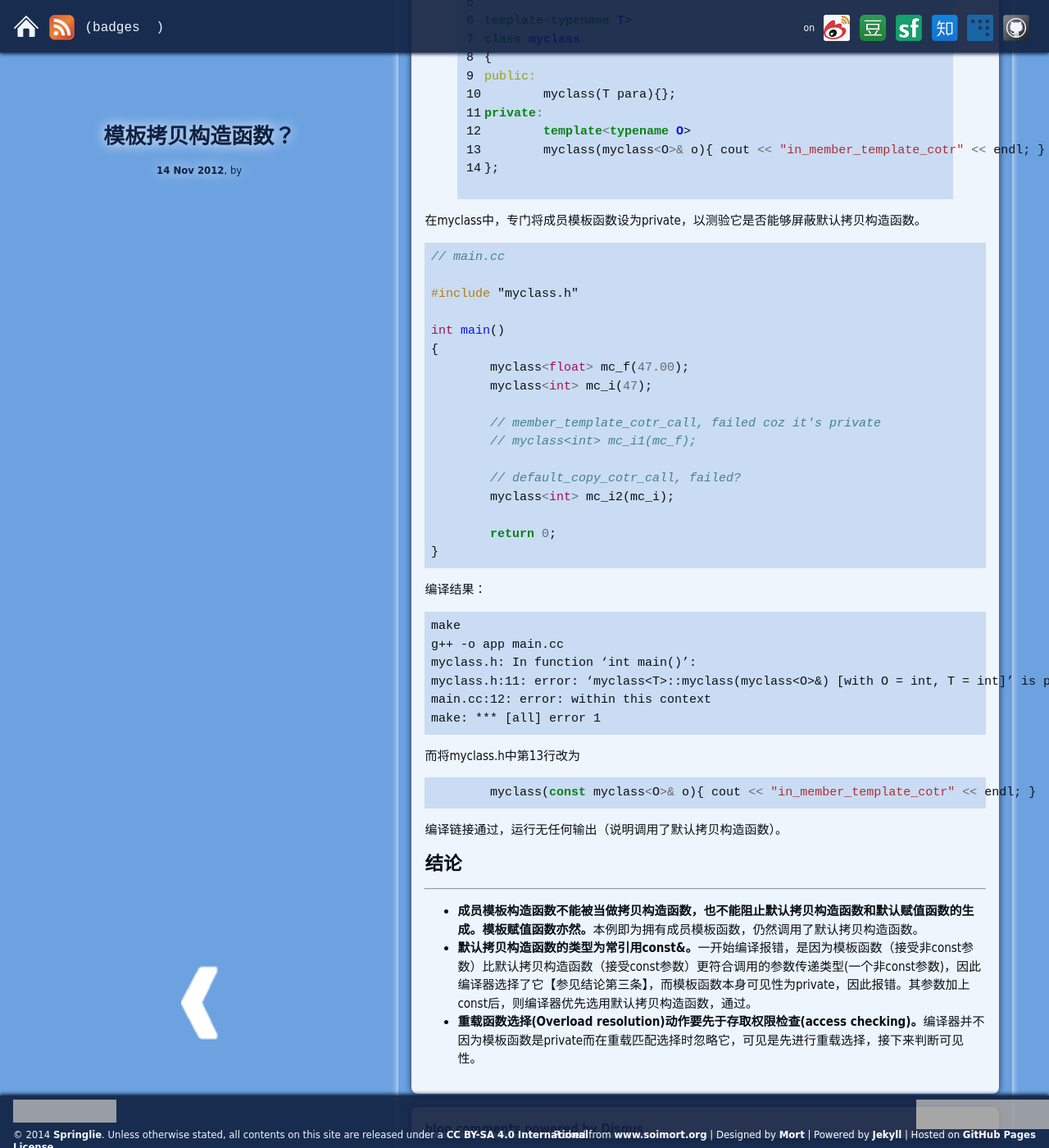
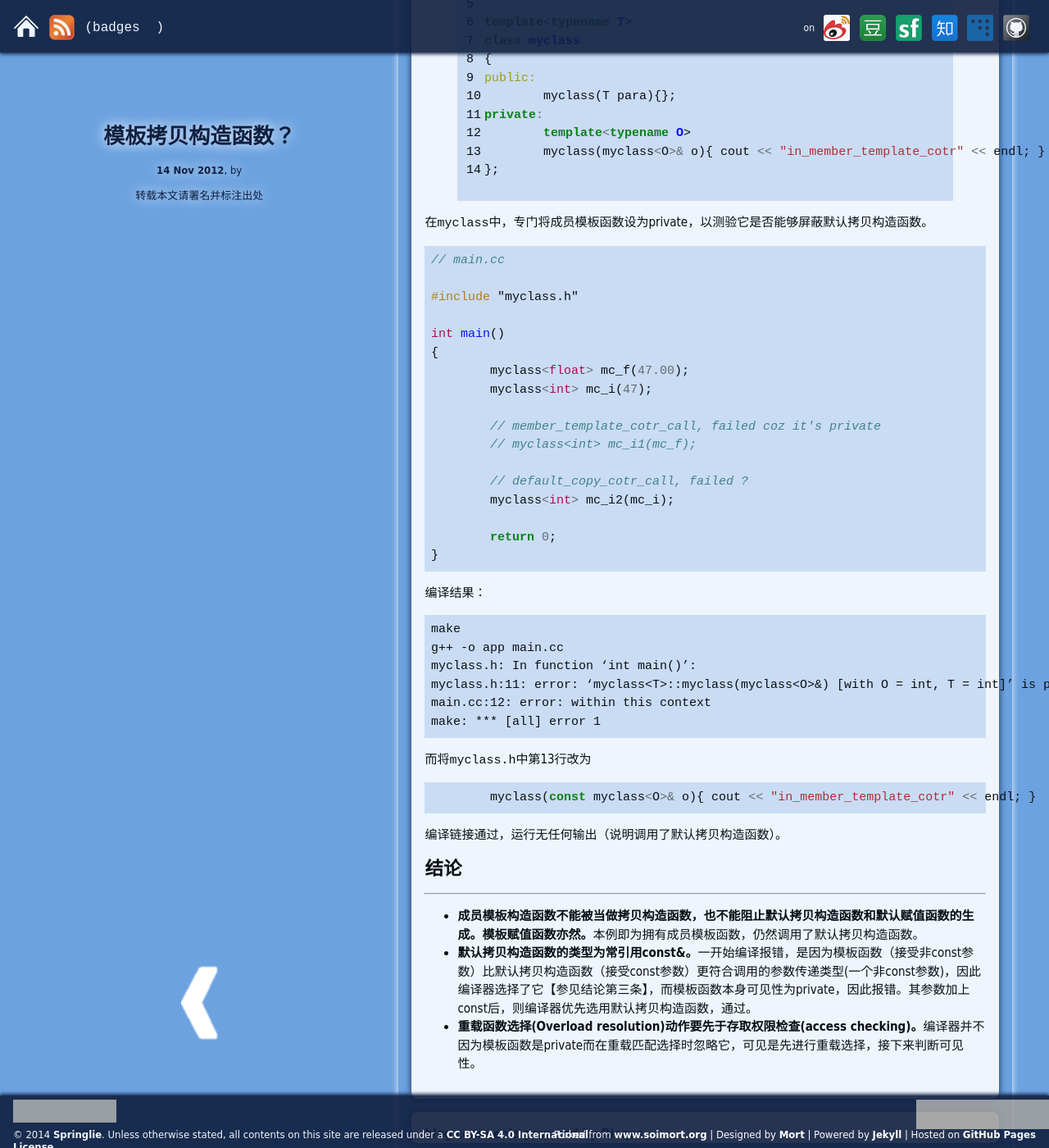
Before and after one commit to springlie/springlie.github.io, a Jekyll site: the page built from _posts/blogs/2012-11-14-template-copy-constructor.md, in a window 1280 px wide and 1400 px high, scrolled down 1404 px. Shown: the whole window at 82% size. Built offline with Jekyll 4.4.1, drawn with Linux system fonts in a browser that asks for light colours; Markdown is read by kramdown in place of the engine named in the settings; comment, search, counter and statistics services are not loaded; some of the changed text lies outside the part shown; grey boxes are pictures that could not be loaded.

Commit message:
fix layout

````diff
--- a/_posts/blogs/2012-11-14-template-copy-constructor.md
+++ b/_posts/blogs/2012-11-14-template-copy-constructor.md
@@ -3,15 +3,16 @@ layout: post
 title: 模板拷贝构造函数？
 category:
 tag: c++, template, template constructor
-description:
+description: 转载本文请署名并标注出处
 disqus: true
 permalink: /blogs/template-copy-constructor
 ---
+
 #问题
 
 ---
 
-在[《exceptional c++》](http://www.amazon.cn/Exceptional-C-%E4%B8%AD%E6%96%87%E7%89%88-Herb-Sutter/dp/B0011BWWCG)一书中描述第5~6问题时，给出一个类fixed_vector的定义，其中包含了两个成员模板函数。《exceptional c++》说明：
+在[《exceptional c++》](http://www.amazon.cn/Exceptional-C-%E4%B8%AD%E6%96%87%E7%89%88-Herb-Sutter/dp/B0011BWWCG)一书中描述第5~6问题时，给出一个类`fixed_vector`的定义，其中包含了两个成员模板函数。[《exceptional c++》](http://www.amazon.cn/Exceptional-C-%E4%B8%AD%E6%96%87%E7%89%88-Herb-Sutter/dp/B0011BWWCG)说明：
 
 这两个函数不能被作为拷贝构造函数和赋值函数，类型O不可能等于类型T；这两个函数也不能阻止编译器自动生成的默认拷贝构造函数和默认赋值函数。
 
@@ -75,7 +76,7 @@ private:
 };
 {% endhighlight %}
 
-在myclass中，专门将成员模板函数设为private，以测验它是否能够屏蔽默认拷贝构造函数。
+在`myclass`中，专门将成员模板函数设为private，以测验它是否能够屏蔽默认拷贝构造函数。
 
 ```cpp
 // main.cc
@@ -90,7 +91,7 @@ int main()
 	// member_template_cotr_call, failed coz it's private
 	// myclass<int> mc_i1(mc_f);
 
-	// default_copy_cotr_call, failed?
+	// default_copy_cotr_call, failed ?
 	myclass<int> mc_i2(mc_i);
 
 	return 0;
@@ -106,7 +107,7 @@ int main()
 	main.cc:12: error: within this context
 	make: *** [all] error 1
 
-而将myclass.h中第13行改为
+而将`myclass.h`中第13行改为
 
 ```cpp
 	myclass(const myclass<O>& o){ cout << "in_member_template_cotr" << endl; }
````
